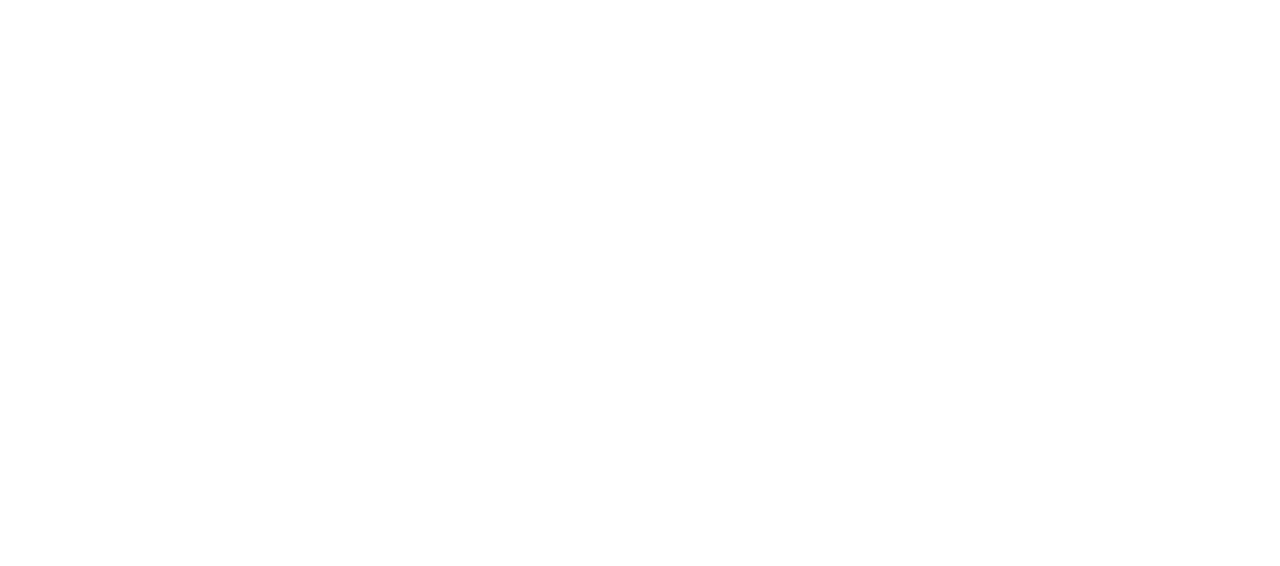
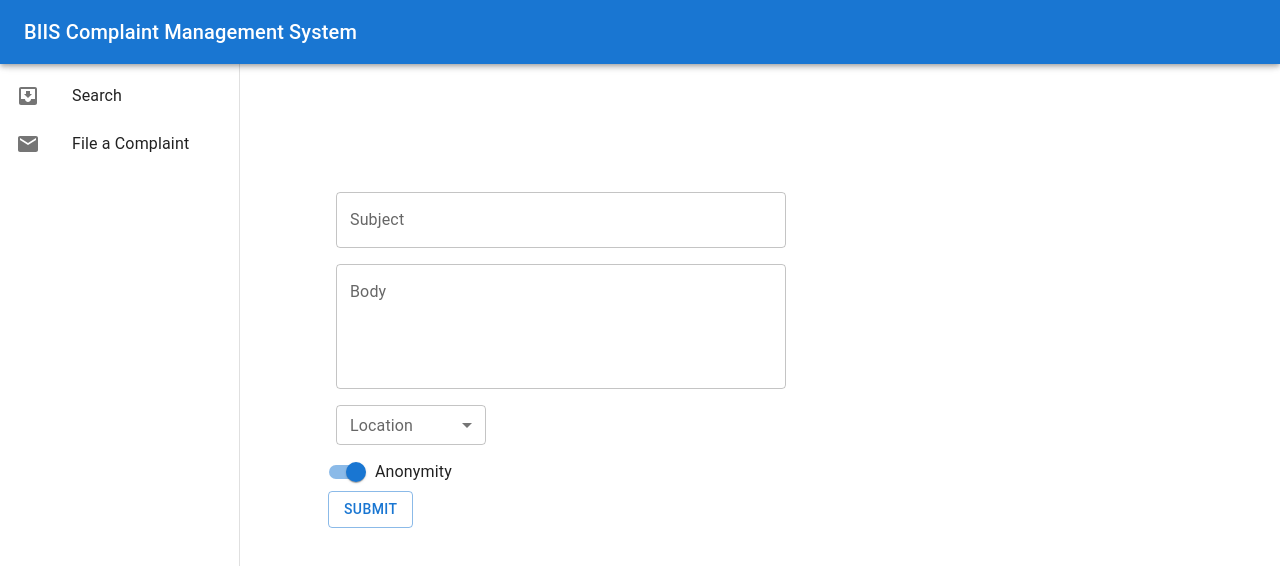
Before and after one commit to piratepartho/biis-3.2, a React (Create React App) app: page /student in a window 1280 px wide. Before the commit this address had no page. Shown: the top 566 px of the page. Built offline with nearby package versions, Linux system fonts and the light colour scheme.

Commit message:
Added route

```diff
--- a/src/App.js
+++ b/src/App.js
@@ -3,6 +3,7 @@
 import { Route, Routes } from "react-router-dom";
 import Login from './components/Login/Login';
 import ReviewerHomePage from './components/Reviewer/ReviewerHomePage';
+import StudentComplaintHomePage from './components/StudentComplaint/StudentComplaintHomePage';
 
 export const App = (props) => {
     return (
@@ -12,6 +13,7 @@
             <Routes>
                 <Route path='/' element={<Login/>}/>
                 <Route path='/reviewer/' element={<ReviewerHomePage/>}/>
+                <Route path='/student/' element={<StudentComplaintHomePage/>}/>
             </Routes>
         </Container>
     );
```
